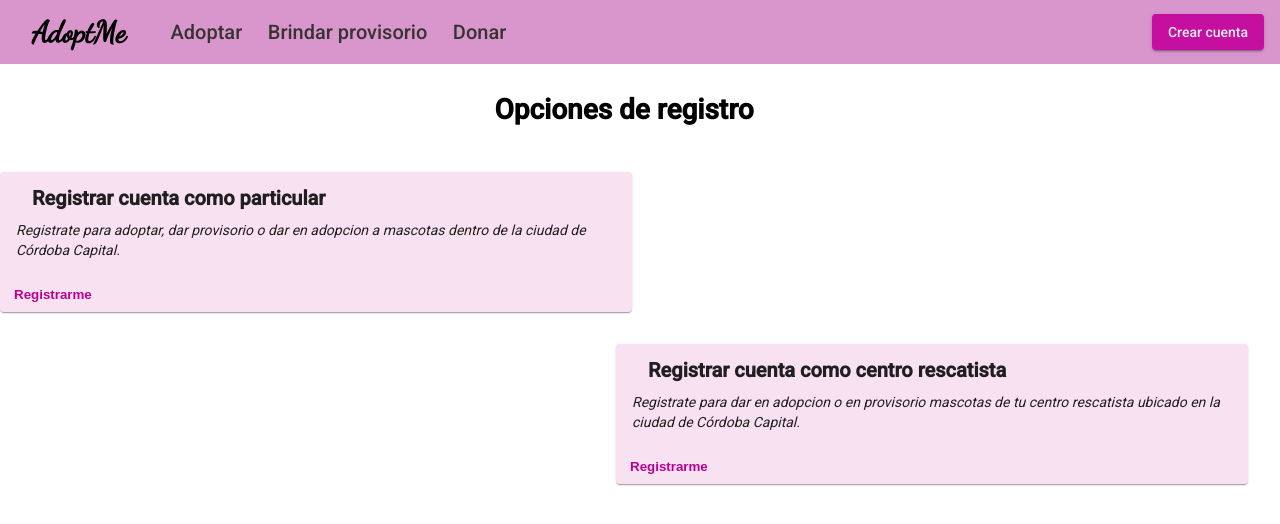
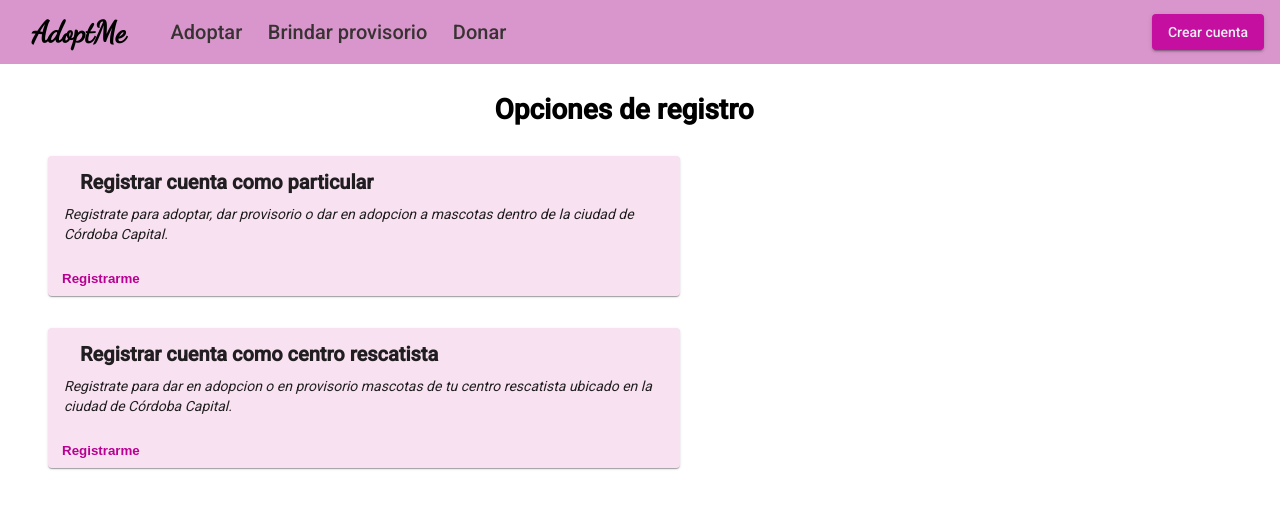
Before and after one commit to grupo5-proyecto5k4/adoptmefrontend, an Angular app: page / in a window 1280 px wide. Shown: the top 524 px of the page. Built offline with nearby package versions, Linux system fonts and the light colour scheme.

Commit message:
perfiles

```diff
--- a/src/app/pages/signup-options/signup-options.component.html
+++ b/src/app/pages/signup-options/signup-options.component.html
@@ -7,7 +7,7 @@
                         <div class="upper-container">
                             <h3 class="titulo" id="nombre">{{Titulo}}</h3>
                         </div>
-                        <div class="container">
+                        <div class="container" id="perfiles">
 
                             <div>
                                 <mat-card class="regParticualr">
--- a/src/app/pages/signup-options/signup-options.component.scss
+++ b/src/app/pages/signup-options/signup-options.component.scss
@@ -9,28 +9,28 @@
     text-align: center;
   }
 
+
   .regParticualr{
     max-width: 600px;
     max-height:600px ;
     margin-top: 2rem;
     margin-right: 2rem;
+    margin-left: 3rem;
     background-color:#F8E2F1;
-    //top: 50%;
-    //width: 50%;
-     float:left;
+
   }
 
   .regCentroRescatista{
     max-width: 600px;
     max-height:600px ;
     margin-top: 2rem;
-    margin-right: 2rem;
+    margin-right:2rem;
+    margin-left: 3rem;
     background-color:#F8E2F1;
-    //position:unset;
-    //top: 50%;
-   //width: 100%;
-  // right: 0px;
-   float: right;
+
+     position: sticky;
+     top: 0;
+     z-index: 1;
   }
 
 #titCentro{
```
